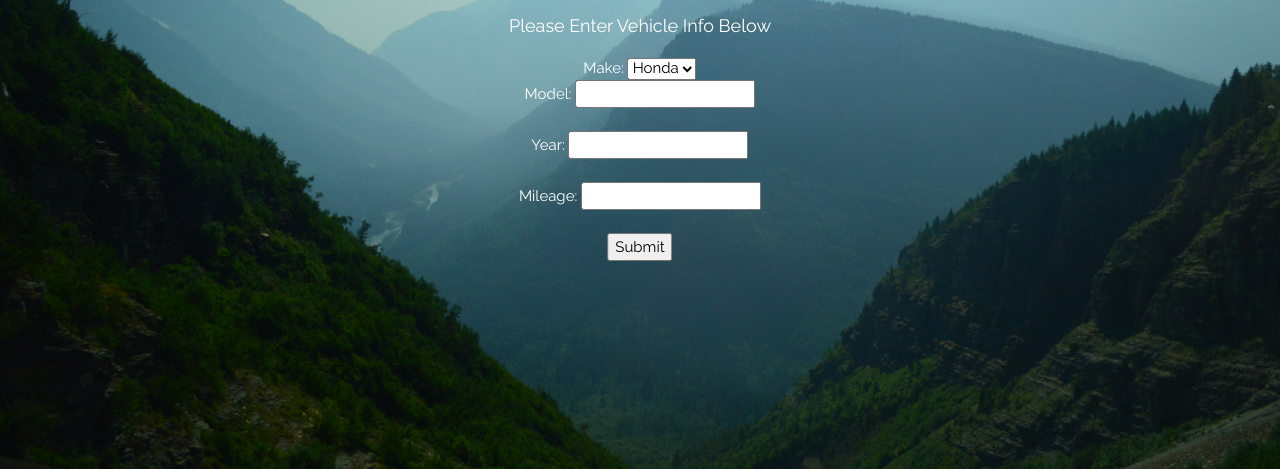
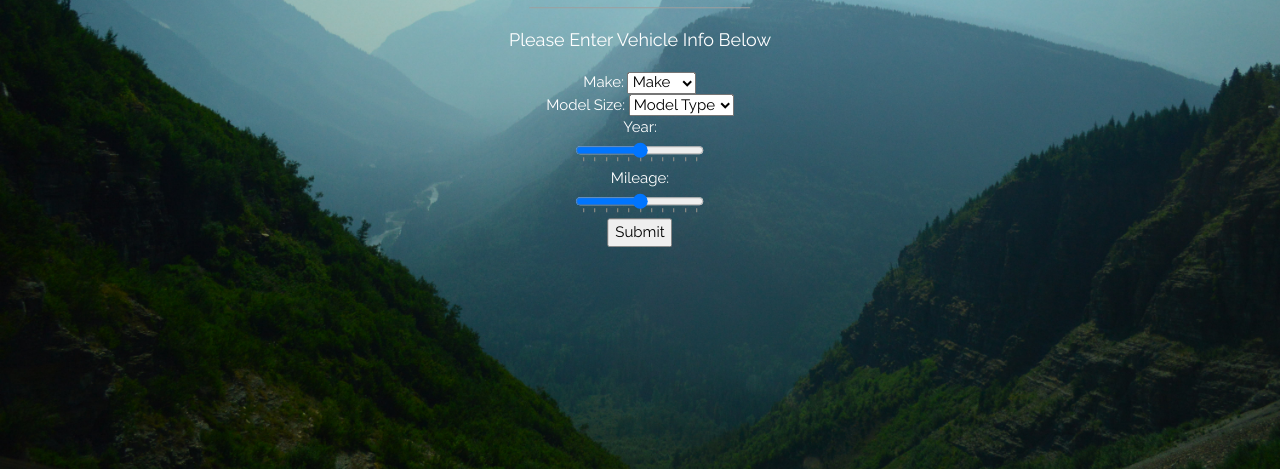
Before and after one commit to CSUF-ACM/electric-vehicle-map, a website: page views/index.html in a window 1280 px wide. Shown: the part 331-800 px from the top of the page. Drawn offline with nearby package versions, Linux system fonts and the light colour scheme.

Commit message:
Updated UI LP

```diff
--- a/views/index.html
+++ b/views/index.html
@@ -30,20 +30,74 @@ body, html {height: 100%}
   <form action="/pageTwo">
     <label>Make:</label>
     <select name = "Make">
+          <option>Make</option>
           <option>Honda</option>
           <option>Tesla</option>
           <option>Ford</option>
           <option>Nissan</option>
           <option>Chevy</option>
+          <option>Other</option>
         </select>
         <br />
-        Model:  <input type="text" name="Model" value=" "><br>
+
+
+        <label>Model Size:</label>
+        <select name = "Model Size">
+              <option>Model Type</option>
+              <option>Regular</option>
+              <option>Mid Size</option>
+              <option>Full Size</option>
+              <option>Other</option>
+            </select>
         <br />
 
-        Year:  <input type="text" name="Year" value=" "><br>
+        <label>Year:</label>
+        <br />
+        <input type="range" list="tickmarks">
+
+            <datalist id="tickmarks">
+                <option value="0" label="2000">
+                <option value="10">
+                  <option value="20">
+                    <option value="30">
+                      <option value="40">
+                        <option value="50" label="2005">
+                          <option value="60">
+                            <option value="70">
+                              <option value="80">
+                                <option value="90">
+                                  <option value="100" label="2010">
+                                    <option value="110">
+                                      <option value="120">
+                                        <option value="130">
+                                          <option value="140">
+                                            <option value="150" label="2015">
+                                              <option value="160">
+                                                <option value="170">
+                                                  <option value="180">
+                                                    <option value="190">
+                                                      <option value="200" label="2020">
+                                                       </datalist>
         <br />
 
-        Mileage:  <input type="text" name="Mileage" value=" "><br>
+        <label>Mileage: </label>
+        <br />
+
+        <input type="range" list="tickmarks">
+
+          <datalist id="tickmarks">
+            <option value="0" label="0">
+              <option value="10">
+                <option value="20">
+                  <option value="30">
+                    <option value="40">
+                      <option value="50" label="50">
+                        <option value="60">
+                          <option value="70">
+                            <option value="80">
+                              <option value="90">
+                                <option value="100" label="100">
+                                </datalist>
         <br />
     <center>
         <input type="submit" value="Submit">
```
